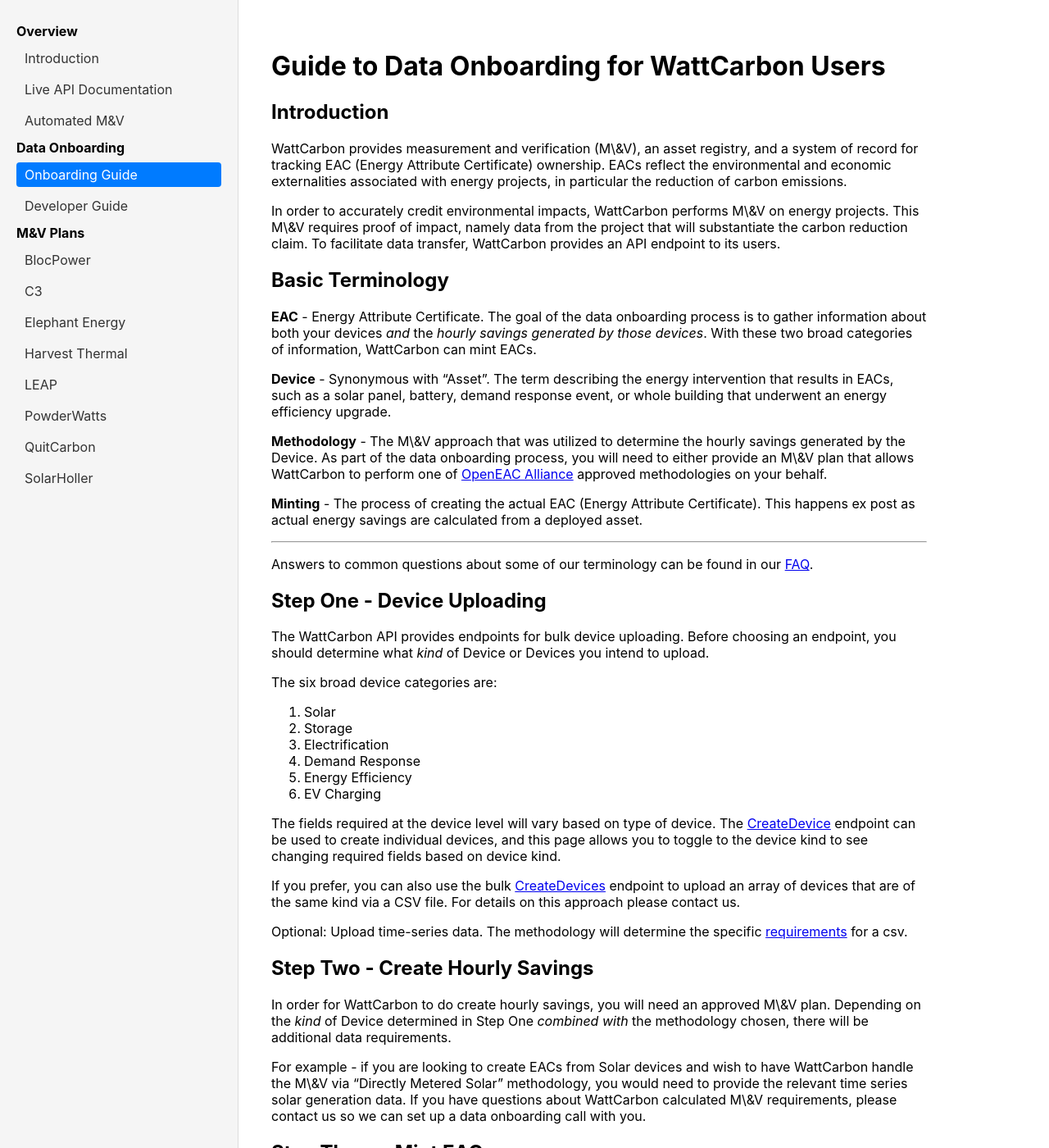
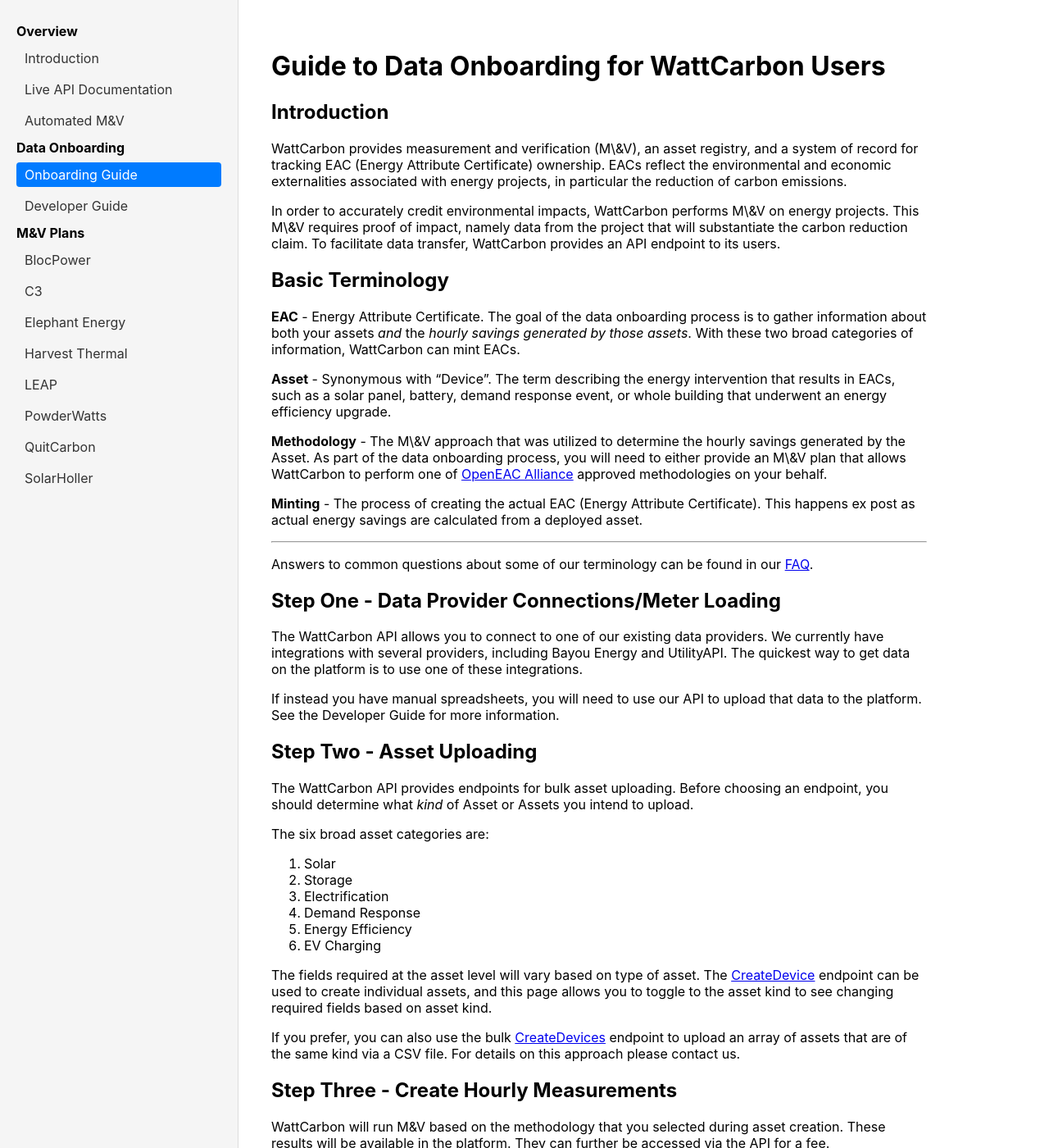
Before and after one commit to wattcarbon/docs.wattcarbon.com, a Jekyll site: the page built from _data-onboarding/Onboarding-Guide.md, in a window 1280 px wide and 1400 px high. Shown: the whole window at 82% size. Built offline with Jekyll 4.4.1, drawn with Linux system fonts in a browser that asks for light colours; some of the changed text lies outside the part shown.

Commit message:
Update onboarding guide

```diff
--- a/_data-onboarding/Onboarding-Guide.md
+++ b/_data-onboarding/Onboarding-Guide.md
@@ -12,11 +12,11 @@ In order to accurately credit environmental impacts, WattCarbon performs M\&V on
 
 ## Basic Terminology
 
-**EAC** - Energy Attribute Certificate. The goal of the data onboarding process is to gather information about both your devices _and_ the _hourly savings generated by those devices_. With these two broad categories of information, WattCarbon can mint EACs.
+**EAC** - Energy Attribute Certificate. The goal of the data onboarding process is to gather information about both your assets _and_ the _hourly savings generated by those assets_. With these two broad categories of information, WattCarbon can mint EACs.
 
-**Device** - Synonymous with "Asset". The term describing the energy intervention that results in EACs, such as a solar panel, battery, demand response event, or whole building that underwent an energy efficiency upgrade.
+**Asset** - Synonymous with "Device". The term describing the energy intervention that results in EACs, such as a solar panel, battery, demand response event, or whole building that underwent an energy efficiency upgrade.
 
-**Methodology** - The M\&V approach that was utilized to determine the hourly savings generated by the Device. As part of the data onboarding process, you will need to either provide an M\&V plan that allows WattCarbon to perform one of [OpenEAC Alliance](https://www.openeac.org/) approved methodologies on your behalf.
+**Methodology** - The M\&V approach that was utilized to determine the hourly savings generated by the Asset. As part of the data onboarding process, you will need to either provide an M\&V plan that allows WattCarbon to perform one of [OpenEAC Alliance](https://www.openeac.org/) approved methodologies on your behalf.
 
 **Minting** - The process of creating the actual EAC (Energy Attribute Certificate). This happens ex post as actual energy savings are calculated from a deployed asset.
 
@@ -24,11 +24,17 @@ In order to accurately credit environmental impacts, WattCarbon performs M\&V on
 
 Answers to common questions about some of our terminology can be found in our [FAQ](https://wattcarbon.com/faq).
 
-## Step One - Device Uploading
+## Step One - Data Provider Connections/Meter Loading
 
-The WattCarbon API provides endpoints for bulk device uploading. Before choosing an endpoint, you should determine what _kind_ of Device or Devices you intend to upload.
+The WattCarbon API allows you to connect to one of our existing data providers. We currently have integrations with several providers, including Bayou Energy and UtilityAPI. The quickest way to get data on the platform is to use one of these integrations.
 
-The six broad device categories are:
+If instead you have manual spreadsheets, you will need to use our API to upload that data to the platform. See the Developer Guide for more information.
+
+## Step Two - Asset Uploading
+
+The WattCarbon API provides endpoints for bulk asset uploading. Before choosing an endpoint, you should determine what _kind_ of Asset or Assets you intend to upload.
+
+The six broad asset categories are:
 
 1. Solar
 2. Storage
@@ -37,21 +43,17 @@ The six broad device categories are:
 5. Energy Efficiency
 6. EV Charging
 
-The fields required at the device level will vary based on type of device. The [CreateDevice](https://api.wattcarbon.com/#tag/Devices/operation/create_device_devices_post) endpoint can be used to create individual devices, and this page allows you to toggle to the device kind to see changing required fields based on device kind.
+The fields required at the asset level will vary based on type of asset. The [CreateDevice](https://api.wattcarbon.com/#tag/Assets/operation/create_device_devices_post) endpoint can be used to create individual assets, and this page allows you to toggle to the asset kind to see changing required fields based on asset kind.
 
-If you prefer, you can also use the bulk [CreateDevices](https://api.wattcarbon.com/#tag/Devices/operation/create_devices_devices_csv_post) endpoint to upload an array of devices that are of the same kind via a CSV file. For details on this approach please contact us.
+If you prefer, you can also use the bulk [CreateDevices](https://api.wattcarbon.com/#tag/Assets/operation/create_devices_devices_csv_post) endpoint to upload an array of assets that are of the same kind via a CSV file. For details on this approach please contact us.
 
-Optional: Upload time-series data. The methodology will determine the specific [requirements](https://api.wattcarbon.com/#tag/Devices/operation/upload_device_timeseries_devices__device_id__timeseries_post) for a csv.
+## Step Three - Create Hourly Measurements
 
-## Step Two - Create Hourly Savings
+WattCarbon will run M&V based on the methodology that you selected during asset creation. These results will be available in the platform. They can further be accessed via the API for a fee.
 
-In order for WattCarbon to do create hourly savings, you will need an approved M\&V plan. Depending on the _kind_ of Device determined in Step One _combined with_ the methodology chosen, there will be additional data requirements.
+## Step Four - Mint EACs
 
-For example - if you are looking to create EACs from Solar devices and wish to have WattCarbon handle the M\&V via "Directly Metered Solar" methodology, you would need to provide the relevant time series solar generation data. If you have questions about WattCarbon calculated M\&V requirements, please contact us so we can set up a data onboarding call with you.
-
-## Step Three - Mint EACs
-
-Once Devices and Device Level Hourly Savings are available, WattCarbon will "mint" the EACs for you and either automatically allocate them to designated recipients or deposit them into your account.
+Once Assets and Asset Level Hourly Savings are available, WattCarbon can "mint" the EACs for you and either automatically allocate them to designated recipients or deposit them into your account.
 
 ## Questions?
 
```
